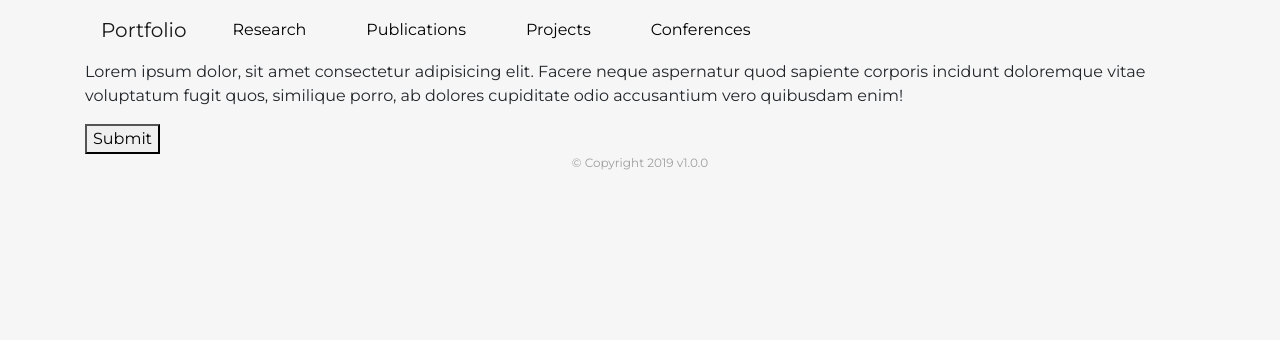
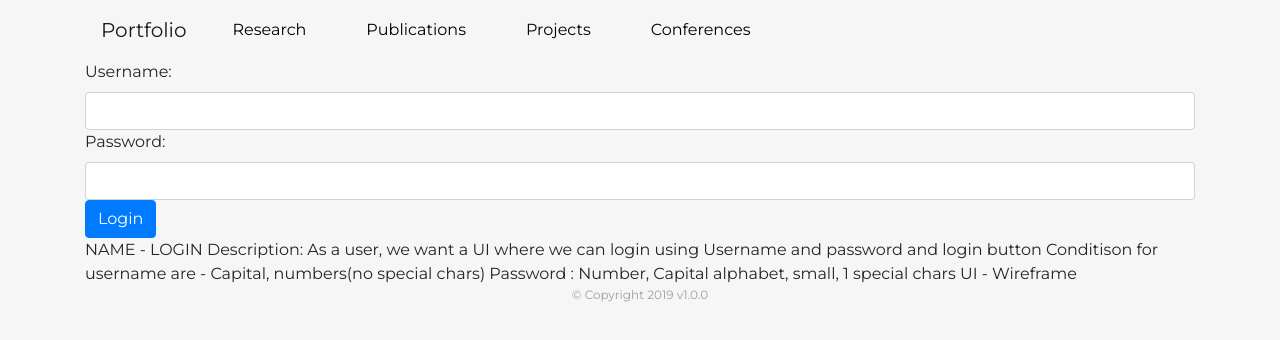
Before and after one commit to akshay3001/portfolio, an Angular app: page /conferences in a window 1280 px wide. Shown: the top 340 px of the page. Built offline with nearby package versions, Linux system fonts and the light colour scheme; no server answers.

Commit message:
Login UI added

```diff
--- a/src/app/conferences/conferences.component.html
+++ b/src/app/conferences/conferences.component.html
@@ -1,5 +1,22 @@
-<p>
-    Lorem ipsum dolor, sit amet consectetur adipisicing elit. Facere neque aspernatur quod sapiente corporis incidunt doloremque vitae voluptatum fugit quos, similique porro, ab dolores cupiditate odio accusantium vero quibusdam enim!
-</p>
+<div>
+    <form action="" name="login">
+        <label for="login">Username:</label>
+        <input type="text" name="login" class="form-control">
+        <label for="password">Password:</label>
+        <input type="password" name="password" class="form-control">
+        <button class="btn btn-primary">Login</button>
+    </form>
+</div>
 
-<button>Submit</button>
+NAME - LOGIN
+
+Description:
+As a user, we want a UI where we can login using Username and password and login button
+
+Conditison for username are  - Capital, numbers(no special chars)
+
+Password : Number, Capital alphabet, small, 1 special chars
+
+UI -
+
+Wireframe
```
